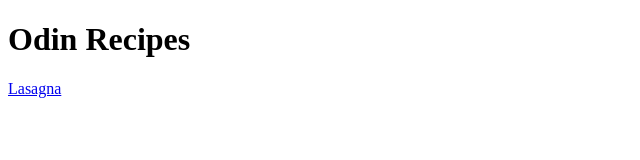
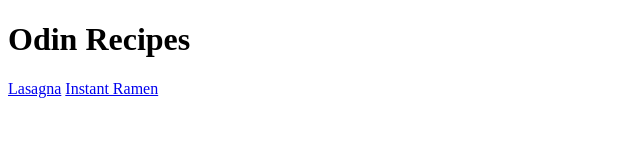
Before and after one commit to spaceraclette/odin-recipes, a plain HTML site: page index.html in a window 1280 px wide. Shown: the whole page, without its empty margins (0-640 px from the left). Drawn offline with Linux system fonts and the light colour scheme.

Commit message:
Minor changes

```diff
--- a/index.html
+++ b/index.html
@@ -8,6 +8,6 @@
 <body>
     <h1>Odin Recipes</h1>
     <a href="recipes/lasagna.html">Lasagna</a>
-    <a href="recipes/instant-ramen.html"></a>
+    <a href="recipes/instant-ramen.html">Instant Ramen</a>
 </body>
 </html>
```
